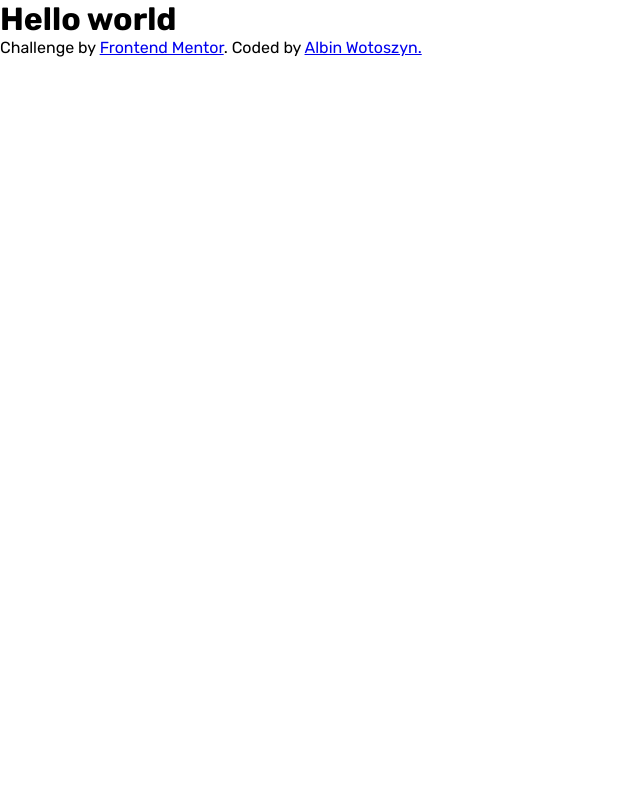
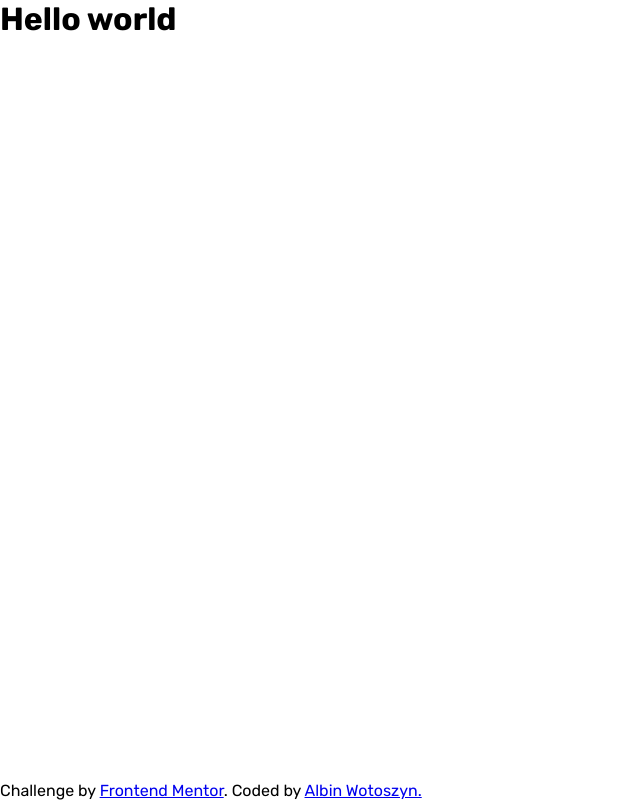
Before and after one commit to albin-woto/ip-address-tracker, a React (Create React App) app: page / in a window 1280 px wide. Shown: the whole page, without its empty margins (0-640 px from the left). Built offline with nearby package versions, Linux system fonts and the light colour scheme.

Commit message:
Layout Styles

```diff
--- /dev/null
+++ b/src/assets/styles/components/Layout.scss
@@ -0,0 +1,5 @@
+.layout {
+  min-height: 100vh;
+  display: grid;
+  grid-template-rows: 1fr auto;
+}
--- a/src/components/Layout.tsx
+++ b/src/components/Layout.tsx
@@ -1,5 +1,6 @@
 import React, { ReactNode } from 'react';
 import Footer from '../components/Footer';
+import '../assets/styles/components/Layout.scss';
 
 const Layout: React.FC<ReactNode> = ({ children }) => (
   <div className="layout">
```
